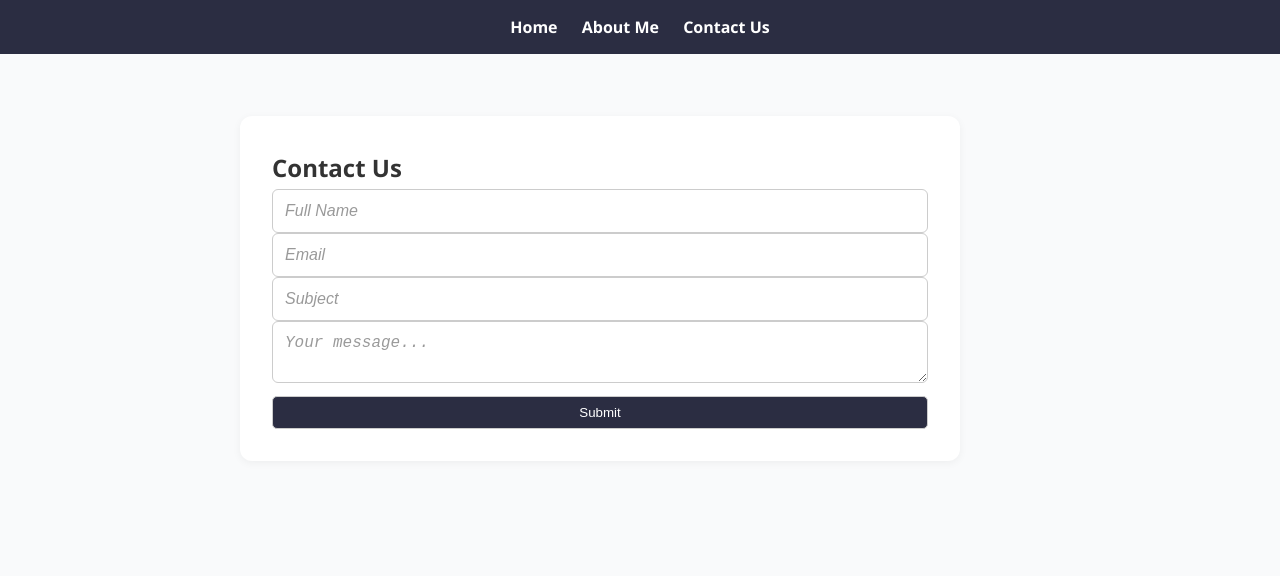
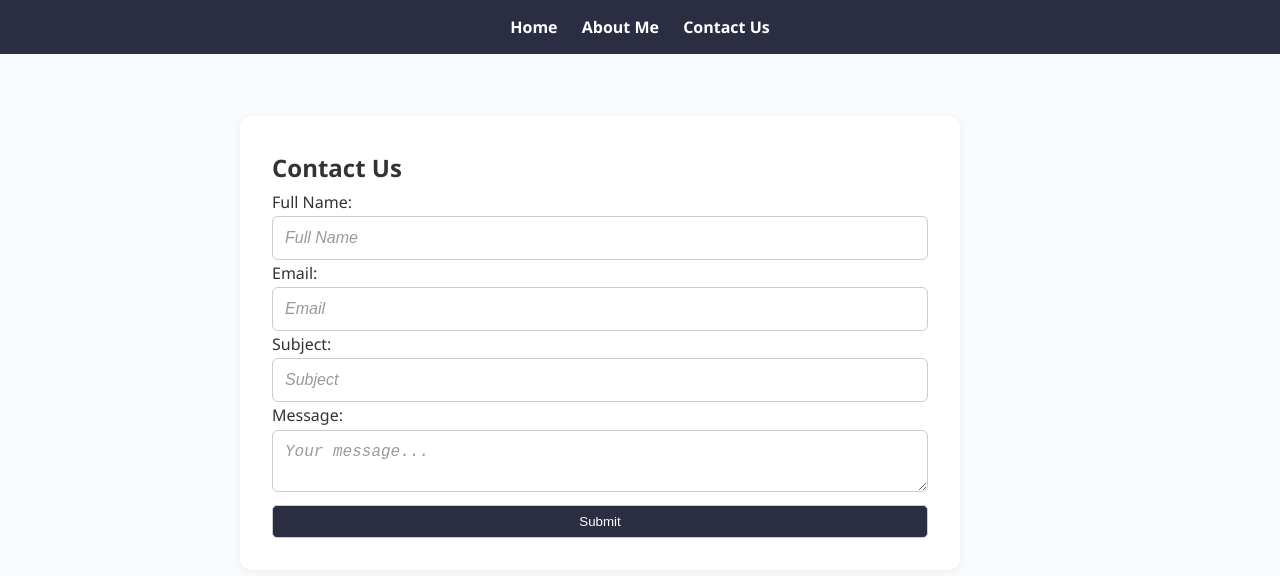
Before and after one commit to Inengs/HNG-i13-stage0, a plain HTML site: page contact.html in a window 1280 px wide. Drawn offline with Linux system fonts and the light colour scheme.

Commit message:
added accessiblility label tag

```diff
--- a/contact.html
+++ b/contact.html
@@ -22,6 +22,7 @@
         <h2>Contact Us</h2>
 
         <!-- Full Name -->
+        <label for="name">Full Name:</label>
         <input
           id="name"
           data-testid="test-contact-name"
@@ -36,7 +37,7 @@
         ></span>
 
         <!-- Email -->
-
+        <label for="email">Email:</label>
         <input
           id="email"
           data-testid="test-contact-email"
@@ -51,6 +52,7 @@
         ></span>
 
         <!-- Subject -->
+        <label for="subject">Subject:</label>
         <input
           id="subject"
           data-testid="test-contact-subject"
@@ -65,6 +67,7 @@
         ></span>
 
         <!-- Message -->
+        <label for="message">Message:</label>
         <textarea
           id="message"
           data-testid="test-contact-message"
--- a/style.css
+++ b/style.css
@@ -254,7 +254,6 @@ form {
 
 /* Label styling above each input */
 label {
-  display: block;
   margin-top: 10px;
 }
 
```
